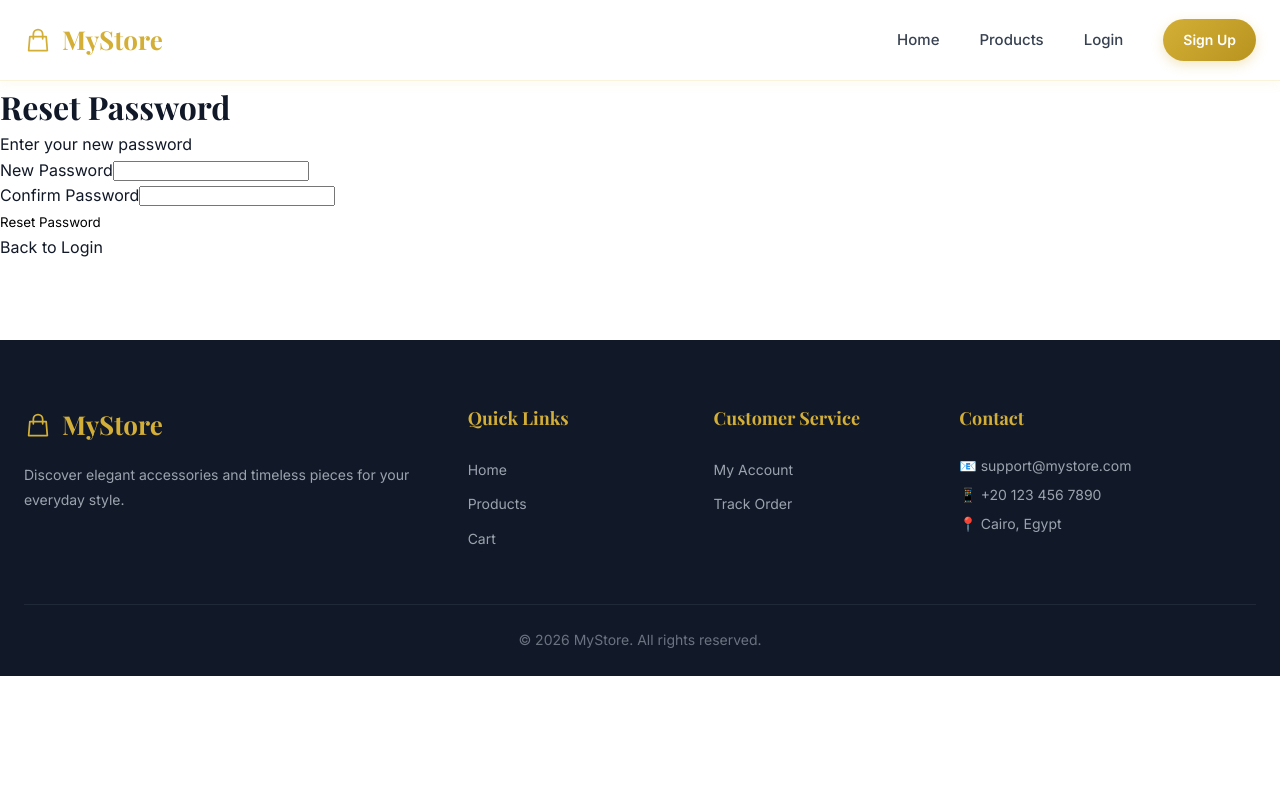
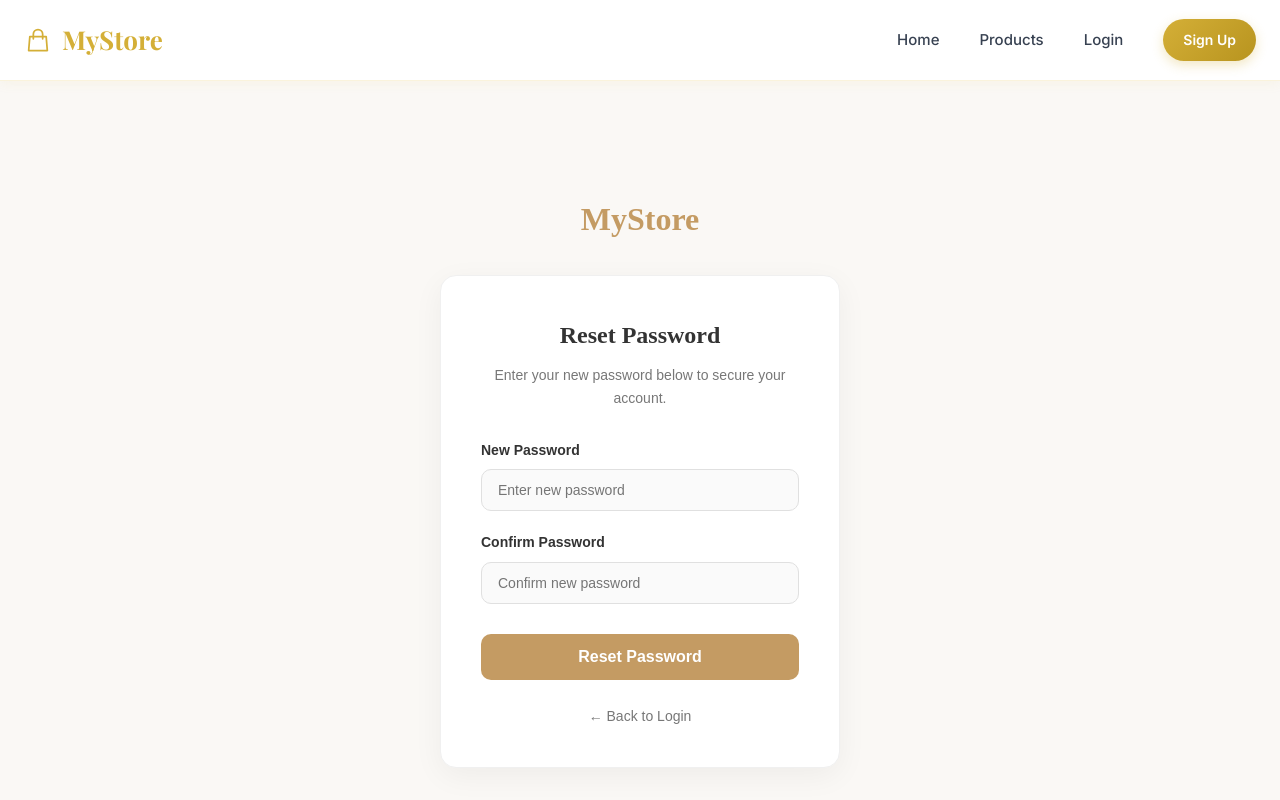
Before and after one commit to eithar12345/ecommerce-store, a React (Vite) app: page /reset-password/1 in a window 1280 px wide. Shown: the top 800 px of the page. Built offline with nearby package versions, Linux system fonts and the light colour scheme; no server answers.

Commit message:
Add reset password page and fix axios URL

```diff
--- a/package.json
+++ b/package.json
@@ -27,7 +27,7 @@
     "eslint-plugin-react-hooks": "^7.1.1",
     "eslint-plugin-react-refresh": "^0.5.6",
     "globals": "^17.12.0",
-    "postcss": "^8.5.30",
+    "postcss": "^8.5.31",
     "tailwindcss": "^3.4.19",
     "vite": "^8.3.0"
   }
--- a/src/api/axios.js
+++ b/src/api/axios.js
@@ -1,7 +1,8 @@
 import axios from 'axios';
 
 const api = axios.create({
-  baseURL: 'https://ecommerce-1-gold.vercel.app', // <--- حطي اللينك ده
+  // في Vercel هيقرأ من المتغير VITE_API_URL، وعلى جهازك هيستخدم localhost:3000
+  baseURL: import.meta.env.VITE_API_URL || 'http://localhost:3000',
 });
 
 api.interceptors.request.use((config) => {
--- a/src/pages/ResetPassword.jsx
+++ b/src/pages/ResetPassword.jsx
@@ -1,9 +1,9 @@
 import { useState } from 'react';
-import { Link, useNavigate, useParams } from 'react-router-dom';
+import { useParams, useNavigate, Link } from 'react-router-dom';
 import { toast } from 'react-toastify';
 import api from '../api/axios';
 
-function ResetPassword() {
+const ResetPassword = () => {
   const { token } = useParams();
   const navigate = useNavigate();
   const [password, setPassword] = useState('');
@@ -12,58 +12,159 @@ function ResetPassword() {
 
   const handleSubmit = async (e) => {
     e.preventDefault();
-
     if (password !== confirmPassword) {
-      toast.error('Passwords do not match');
-      return;
+      return toast.error('Passwords do not match');
     }
-
-    if (password.length < 7) {
-      toast.error('Password must be at least 7 characters');
-      return;
-    }
-
     setLoading(true);
     try {
-      const res = await api.patch(`/users/reset-password/${token}`, { password });
-      localStorage.setItem('token', res.data.token);
-      localStorage.setItem('user', JSON.stringify(res.data.user));
-      toast.success('Password reset successful!');
-      navigate('/');
-      window.location.reload();
-    } catch (err) {
-      toast.error(err.response?.data?.error || 'Reset failed');
+      await api.patch(`/users/reset-password/${token}`, { password });
+      toast.success('Password reset successfully!');
+      navigate('/login');
+    } catch (error) {
+      toast.error(error.response?.data?.error || 'Failed to reset password');
     } finally {
       setLoading(false);
     }
   };
 
+  // ستايلات الـ CSS جوه الصفحة
+  const styles = {
+    page: {
+      minHeight: '100vh',
+      backgroundColor: '#FAF8F5',
+      display: 'flex',
+      flexDirection: 'column',
+      alignItems: 'center',
+      justifyContent: 'center',
+      padding: '20px',
+      fontFamily: 'sans-serif'
+    },
+    logo: {
+      textAlign: 'center',
+      marginBottom: '30px',
+      fontSize: '32px',
+      color: '#C49B63',
+      fontFamily: 'serif',
+      fontWeight: 'bold'
+    },
+    card: {
+      backgroundColor: '#FFFFFF',
+      borderRadius: '16px',
+      boxShadow: '0 8px 30px rgba(0, 0, 0, 0.05)',
+      width: '100%',
+      maxWidth: '400px',
+      padding: '40px',
+      border: '1px solid #f0f0f0',
+      boxSizing: 'border-box'
+    },
+    title: {
+      textAlign: 'center',
+      marginBottom: '30px'
+    },
+    titleH2: {
+      fontSize: '24px',
+      color: '#333',
+      fontFamily: 'serif',
+      margin: '0 0 10px 0'
+    },
+    titleP: {
+      color: '#777',
+      fontSize: '14px',
+      margin: '0'
+    },
+    formGroup: {
+      marginBottom: '20px'
+    },
+    label: {
+      display: 'block',
+      fontSize: '14px',
+      fontWeight: '600',
+      color: '#333',
+      marginBottom: '8px'
+    },
+    input: {
+      width: '100%',
+      padding: '12px 16px',
+      borderRadius: '10px',
+      border: '1px solid #e0e0e0',
+      backgroundColor: '#fafafa',
+      fontSize: '14px',
+      outline: 'none',
+      boxSizing: 'border-box',
+      transition: 'all 0.3s ease'
+    },
+    button: {
+      width: '100%',
+      padding: '14px',
+      borderRadius: '10px',
+      border: 'none',
+      backgroundColor: loading ? '#d1bda3' : '#C49B63',
+      color: 'white',
+      fontSize: '16px',
+      fontWeight: '600',
+      cursor: loading ? 'not-allowed' : 'pointer',
+      transition: 'background-color 0.3s ease',
+      marginTop: '10px'
+    },
+    backLink: {
+      display: 'block',
+      textAlign: 'center',
+      marginTop: '25px',
+      color: '#777',
+      fontSize: '14px',
+      textDecoration: 'none',
+      fontWeight: '500'
+    }
+  };
+
   return (
-    <div className="min-h-screen bg-gray-50 flex items-center justify-center p-8">
-      <div className="bg-white rounded-lg shadow-lg p-8 w-full max-w-md">
-        <h1 className="text-3xl font-bold text-center mb-2">Reset Password</h1>
-        <p className="text-gray-500 text-center mb-8">Enter your new password</p>
+    <div style={styles.page}>
+      <div style={styles.logo}>
+        MyStore
+      </div>
+
+      <div style={styles.card}>
+        <div style={styles.title}>
+          <h2 style={styles.titleH2}>Reset Password</h2>
+          <p style={styles.titleP}>Enter your new password below to secure your account.</p>
+        </div>
 
         <form onSubmit={handleSubmit}>
-          <div className="mb-4">
-            <label className="block font-bold mb-2">New Password</label>
-            <input type="password" value={password} onChange={(e) => setPassword(e.target.value)} required minLength={7} className="w-full border rounded px-4 py-2 focus:outline-none focus:border-purple-600" />
+          <div style={styles.formGroup}>
+            <label style={styles.label}>New Password</label>
+            <input
+              type="password"
+              required
+              value={password}
+              onChange={(e) => setPassword(e.target.value)}
+              style={styles.input}
+              placeholder="Enter new password"
+            />
           </div>
-          <div className="mb-6">
-            <label className="block font-bold mb-2">Confirm Password</label>
-            <input type="password" value={confirmPassword} onChange={(e) => setConfirmPassword(e.target.value)} required className="w-full border rounded px-4 py-2 focus:outline-none focus:border-purple-600" />
+
+          <div style={styles.formGroup}>
+            <label style={styles.label}>Confirm Password</label>
+            <input
+              type="password"
+              required
+              value={confirmPassword}
+              onChange={(e) => setConfirmPassword(e.target.value)}
+              style={styles.input}
+              placeholder="Confirm new password"
+            />
           </div>
-          <button type="submit" disabled={loading} className="w-full bg-purple-600 text-white py-3 rounded font-bold hover:bg-purple-700 disabled:bg-gray-400">
+
+          <button type="submit" disabled={loading} style={styles.button}>
             {loading ? 'Resetting...' : 'Reset Password'}
           </button>
         </form>
 
-        <p className="text-center mt-6 text-gray-600">
-          Back to <Link to="/login" className="text-purple-600 font-bold">Login</Link>
-        </p>
+        <Link to="/login" style={styles.backLink}>
+          ← Back to Login
+        </Link>
       </div>
     </div>
   );
-}
+};
 
 export default ResetPassword;
```
Also changed, not shown: 1 other file (tests, documents, lock files or other folders).
